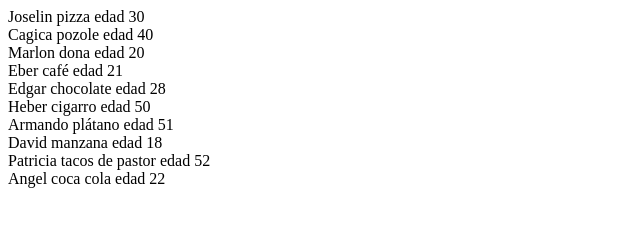
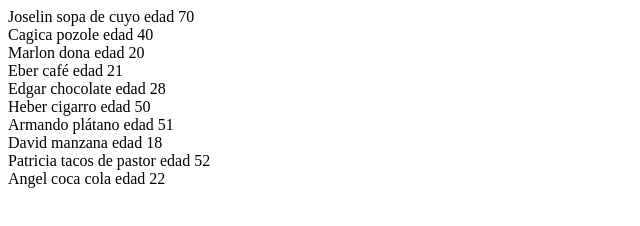
Before and after one commit to Alienangy2004/Pr-ctica, a plain HTML site: page index.html in a window 1280 px wide. Shown: the full height of the page, 0-640 px from the left. Drawn offline with Linux system fonts and the light colour scheme.

Commit message:
Update index.html

```diff
--- a/index.html
+++ b/index.html
@@ -14,8 +14,9 @@
 <body>
   <script>
 
+      //declaracion de variables
       let personas = [
-          {nombre: 'Joselin', comida: 'pizza', edad: 30},
+          {nombre: 'Joselin', comida: 'sopa de cuyo', edad: 70},
           {nombre: 'Cagica', comida: 'pozole', edad: 40},
           {nombre: 'Marlon', comida: 'dona', edad: 20},
           {nombre: 'Eber', comida: 'café', edad: 21},
@@ -27,6 +28,7 @@
           {nombre: 'Angel', comida: 'coca cola', edad: 22}
       ];
 
+      //ciclo para mostrar la información en la pagina web
       personas.forEach(persona => {
           document.write(`${persona.nombre} ${persona.comida} edad ${persona.edad}`);
           document.write('<br>');
```
